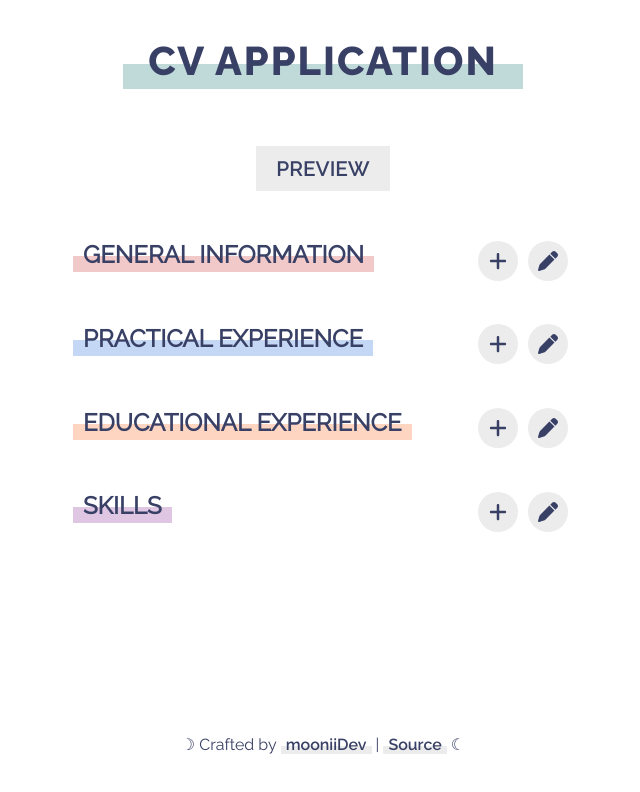
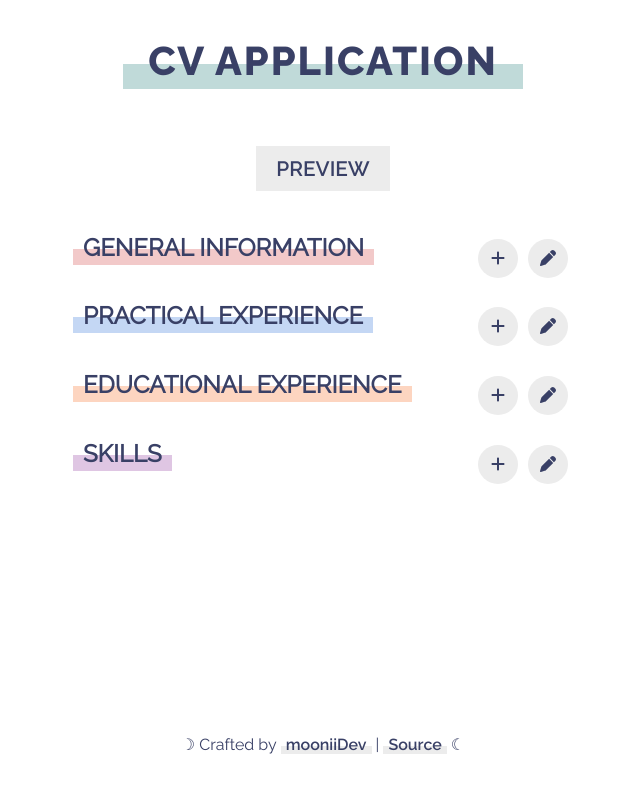
Before and after one commit to mooniiDev/cv-application, a React (Create React App) app: page / in a window 1280 px wide. Shown: the top 792 px of the page, without its empty margins (317-957 px from the left). Built offline with nearby package versions, Linux system fonts and the light colour scheme.

Commit message:
Update InfoTitle component's layout and classes, add pointerEvents to FontAwesome 'faPlus' icon

```diff
--- a/src/components/InfoTitle.js
+++ b/src/components/InfoTitle.js
@@ -1,3 +1,6 @@
+/* eslint-disable jsx-a11y/click-events-have-key-events */
+/* eslint-disable jsx-a11y/no-static-element-interactions */
+
 // Packages Imports
 import React from 'react';
 import PropTypes from 'prop-types';
@@ -20,14 +23,20 @@ class InfoTitle extends React.Component {
     const { title, border, hover, formType, displayForm } = this.props;
     return (
       <h2 className="info-title" data-form={formType}>
-        <span className={border}>{title}</span>
-        <span className="info-buttons">
-          <FontAwesomeIcon
-            icon={faPlus}
-            onClick={displayForm}
-            className={`${hover} fa-fw`}
-          />
-          <FontAwesomeIcon icon={faPen} className={`${hover} fa-fw`} />
+        <span className={`${border} info-border`}>{title}</span>
+        <span>
+          {/* Button for adding information in the form */}
+          <span onClick={displayForm} className={`${hover} icon-plus`}>
+            <FontAwesomeIcon
+              icon={faPlus}
+              className="fa-fw"
+              pointerEvents="none"
+            />
+          </span>
+          {/* Button for editing information from the form */}
+          <span className={`${hover} icon-edit`}>
+            <FontAwesomeIcon icon={faPen} className="fa-fw" />
+          </span>
         </span>
       </h2>
     );
--- a/src/components/Main.js
+++ b/src/components/Main.js
@@ -29,7 +29,6 @@ class Main extends React.Component {
       e.target.parentElement.parentElement.getAttribute('data-form');
 
     if (formType === 'general') {
-      console.log(e.target.children);
       this.setState({
         isGeneralFormDisplayed: true,
       });
--- a/src/styles/InfoTitle.css
+++ b/src/styles/InfoTitle.css
@@ -4,7 +4,7 @@
   min-width: 500px;
 }
 
-.info-title span:first-child {
+.info-border {
   align-self: center;
   padding: 0 10px;
   line-height: 3px;
@@ -32,8 +32,8 @@
 }
 
 /* Icons Styling */
-.fa-plus,
-.fa-pen {
+.icon-plus,
+.icon-edit {
   height: 20px;
   margin: 0 5px;
   padding: 10px;
@@ -44,8 +44,8 @@
 }
 
 /* Icons Hovers Styling */
-.fa-plus:hover,
-.fa-pen:hover {
+.icon-plus:hover,
+.icon-edit:hover {
   cursor: pointer;
   transition: all .1s;
 }
```
